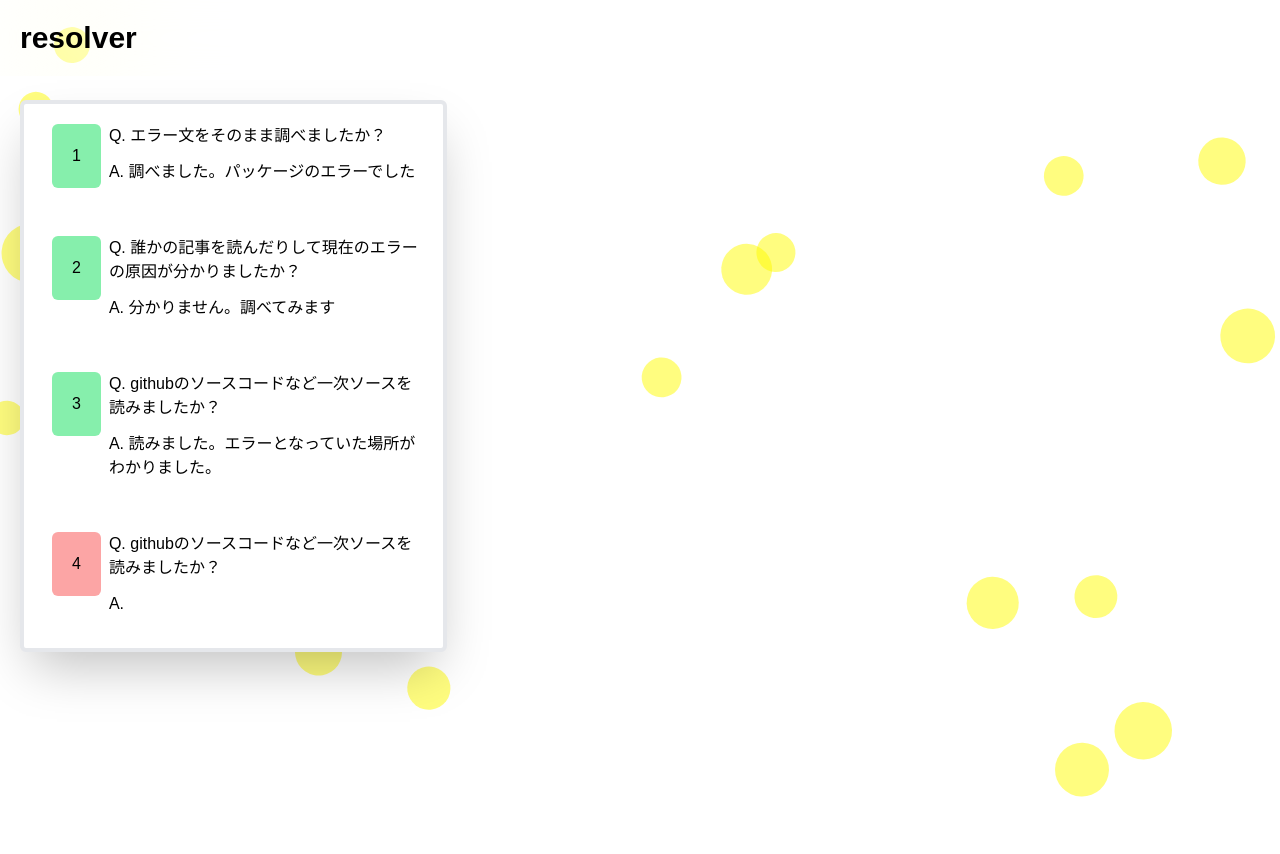
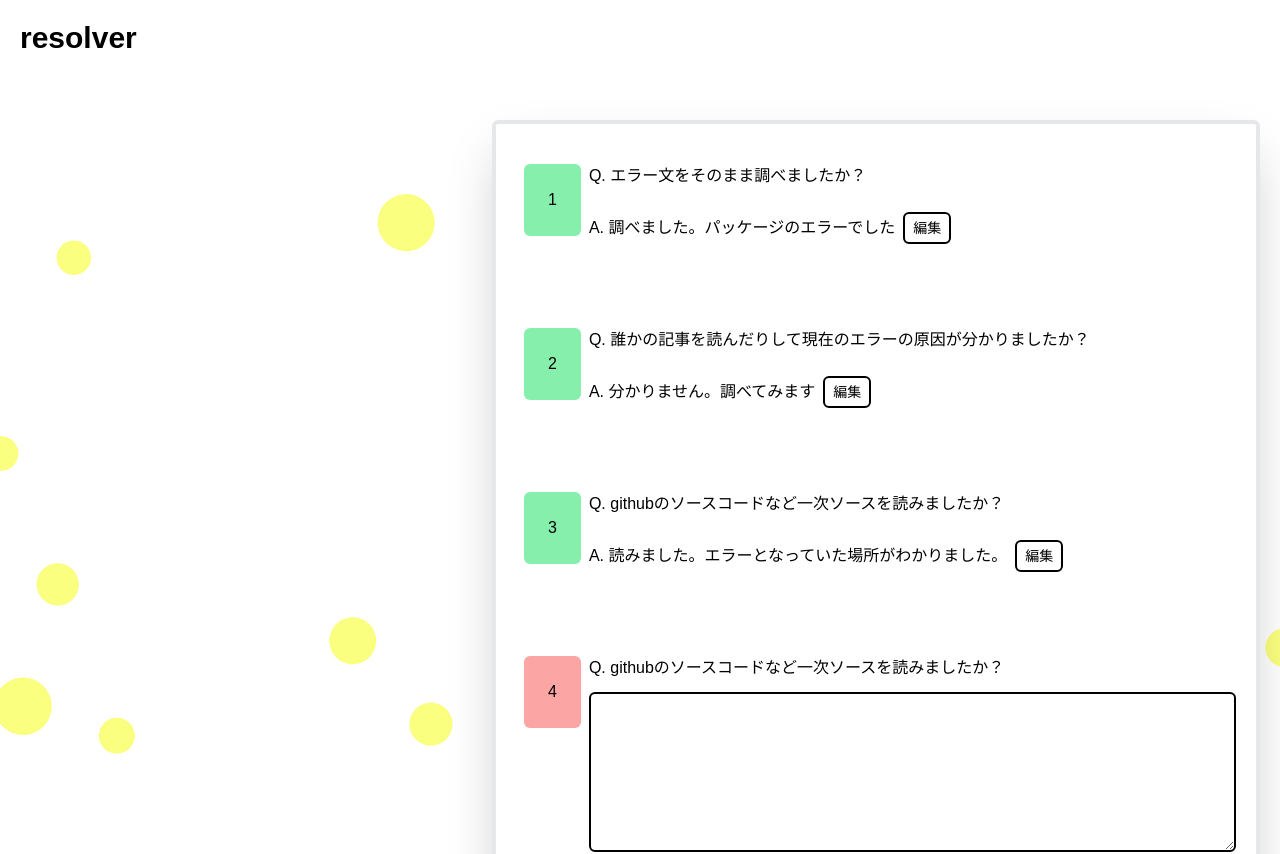
Before and after one commit to Yuki-code-cell/Hackathon-vol.9, a Next.js app: page /resolves/1 in a window 1280 px wide. Shown: the top 854 px of the page. Before the commit the page ends 800 px from the top, so only its background shows below. Built offline with nearby package versions, Linux system fonts and the light colour scheme; a web font is replaced by a local one.

Commit message:
wip:一時保存

```diff
--- /dev/null
+++ b/components/atoms/Button.tsx
@@ -0,0 +1,17 @@
+import { ReactNode } from 'react';
+
+type TProps = {
+  children: ReactNode;
+  className?: string;
+  onClick: () => void;
+};
+export const Button = ({ children, className, onClick }: TProps) => {
+  return (
+    <button
+      className={`${className} border-2 rounded-md py-1 px-2 border-black hover:bg-slate-400`}
+      onClick={onClick}
+    >
+      {children}
+    </button>
+  );
+};
--- a/components/organisms/SideBar.tsx
+++ /dev/null
@@ -1,28 +0,0 @@
-type TProps = {
-  faqs: { question: string; answer: string }[];
-};
-export const SideBar = ({ faqs }: TProps) => {
-  return (
-    <div className=" bg-white rounded-md w-1/3 m-5 shadow-2xl border-4 ">
-      {faqs.map((faq, index) => {
-        return (
-          <div key={faq.question} className="p-5">
-            <div className="flex place-items-start">
-              <span
-                className={` ${
-                  faq.answer ? 'bg-green-300' : 'bg-red-300'
-                } rounded-md p-5 mx-2 bg`}
-              >
-                {index + 1}
-              </span>
-              <div>
-                <p>Q. {faq.question}</p>
-                <p className="py-3">A. {faq.answer}</p>
-              </div>
-            </div>
-          </div>
-        );
-      })}
-    </div>
-  );
-};
--- /dev/null
+++ b/components/organisms/resolves/AnswerInput.tsx
@@ -0,0 +1,32 @@
+import { useState } from 'react';
+import { Button } from '../../atoms/Button';
+type TProps = {
+  answer: string;
+};
+export const AnswerInput = ({ answer }: TProps) => {
+  const [text, setText] = useState(answer);
+  const [isEdit, setIsEdit] = useState(answer ? true : false);
+  return (
+    <div className="py-3">
+      {isEdit ? (
+        <p className="py-3">
+          A. {text}
+          <Button className="mx-2 text-sm" onClick={() => setIsEdit(false)}>
+            編集
+          </Button>
+        </p>
+      ) : (
+        <>
+          <textarea
+            className="w-full border-2 border-black rounded-md p-3 h-40"
+            value={text}
+            onChange={(t) => setText(t.target.value)}
+          />
+          <Button className=" ml-auto block" onClick={() => setIsEdit(true)}>
+            保存
+          </Button>
+        </>
+      )}
+    </div>
+  );
+};
--- /dev/null
+++ b/components/organisms/resolves/Faq.tsx
@@ -0,0 +1,19 @@
+import React from 'react';
+import { TFaq } from '../../../types/Resolve';
+import { AnswerInput } from './AnswerInput';
+type TProps = {
+  index: number;
+  color: string;
+  faq: TFaq;
+};
+export const Faq = ({ index, color, faq }: TProps) => {
+  return (
+    <div key={index} className="flex place-items-start p-5 my-5">
+      <span className={`${color} rounded-md p-6 mx-2`}>{index + 1}</span>
+      <div className="w-full">
+        <p>Q. {faq.question}</p>
+        <AnswerInput answer={faq.answer} />
+      </div>
+    </div>
+  );
+};
--- /dev/null
+++ b/components/organisms/resolves/Faqs.tsx
@@ -0,0 +1,23 @@
+import { TFaq } from '../../../types/Resolve';
+import { Faq } from './Faq';
+
+type TProps = {
+  faqs: TFaq[];
+};
+export const Faqs = ({ faqs }: TProps) => {
+  const faqColor = (ans: string) => (ans ? 'bg-green-300' : 'bg-red-300');
+  return (
+    <div className=" bg-white rounded-md w-3/5 my-10 shadow-2xl border-4 ml-auto mr-5">
+      {faqs.map((faq, index) => {
+        return (
+          <Faq
+            index={index}
+            color={faqColor(faq.answer)}
+            faq={faq}
+            key={index}
+          />
+        );
+      })}
+    </div>
+  );
+};
--- a/pages/resolves/[id].tsx
+++ b/pages/resolves/[id].tsx
@@ -1,5 +1,5 @@
 import { useRouter } from 'next/router';
-import { SideBar } from '../../components/organisms/SideBar';
+import { Faqs } from '../../components/organisms/resolves/Faqs';
 import { Pages } from '../../components/shared/Pages';
 const Resolve = () => {
   const router = useRouter();
@@ -21,11 +21,15 @@ const Resolve = () => {
       question: 'githubのソースコードなど一次ソースを読みましたか？',
       answer: '',
     },
+    {
+      question: '解決できましたか？',
+      answer: '',
+    },
   ];
   return (
     <div>
       <Pages>
-        <SideBar faqs={mock} />
+        <Faqs faqs={mock} />
       </Pages>
     </div>
   );
--- /dev/null
+++ b/types/Resolve.d.ts
@@ -0,0 +1 @@
+export type TFaq = { question: string; answer: string };
```
